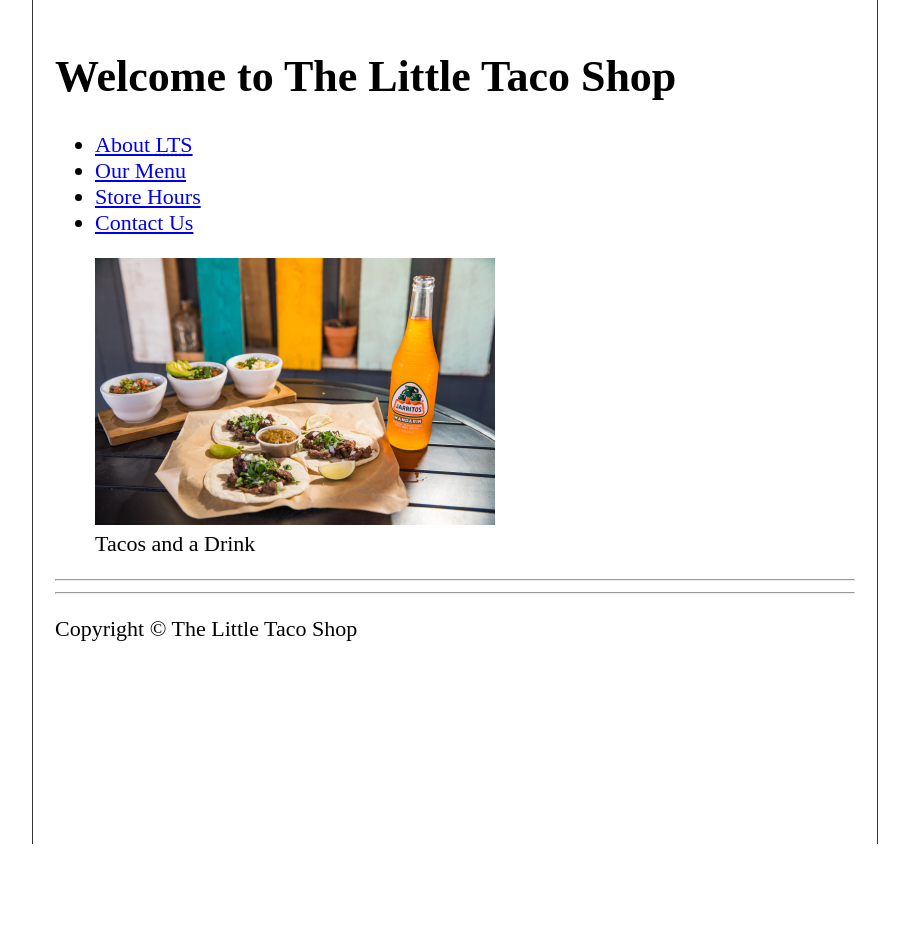
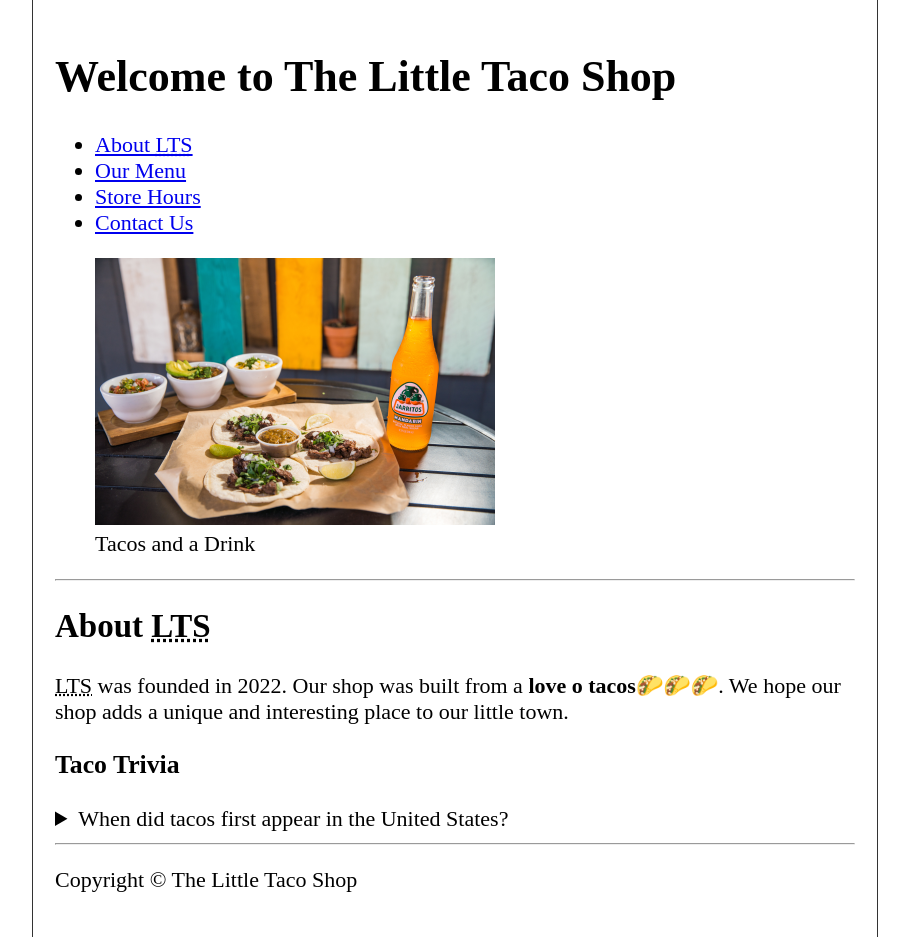
Before and after one commit to NEMOtace/LittleTacoShop-Blog, a plain HTML site: page index.html in a window 1280 px wide. Shown: the whole page, without its empty margins (185-1094 px from the left). Before the commit the page ends 844 px from the top, so only its background shows below. Drawn offline with Linux system fonts and the light colour scheme.

Commit message:
Article about-Contact completo

```diff
--- a/index.html
+++ b/index.html
@@ -31,6 +31,24 @@
         </header>
         <hr>
         <main>
+            <article id="about">
+                <h2>About <abbr title="The Little Taco Shop">LTS</abbr></h2>
+                <p><abbr title="The Little Taco Shop">LTS</abbr> was founded in <time datetime="2022">2022</time>. Our
+                    shop was built from a <strong>love o tacos</strong>🌮🌮🌮. We hope our shop adds a unique and
+                    interesting place to our little town.</p>
+                <aside>
+                    <h3>Taco Trivia</h3>
+                    <details>
+                        <summary>When did tacos first appear in the United States?</summary>
+                        <p>Jeffrey M. Pilcher, taco historian and professor of history at the University Minnesota, says
+                            the earliest mention of tacos in the United States are in a newspaper from <time
+                                datetime="1905">1905</time>.(Source: <cite><a
+                                    href="https://www.smithsonianmag.com/arts-culture/where-did-the-taco-come-from-81228162/"
+                                    target="_blank">Smithsonian Magazine</a></cite>)
+                        </p>
+                    </details>
+                </aside>
+            </article>
 
         </main>
         <hr>
```
